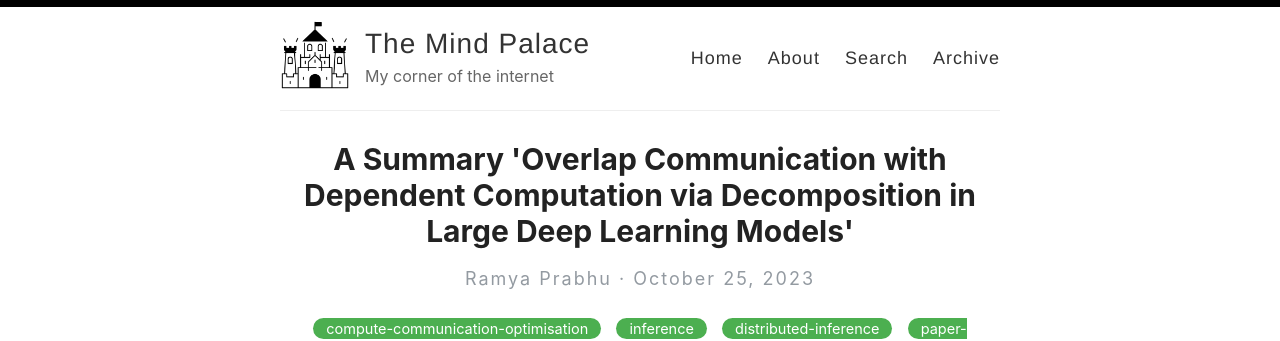
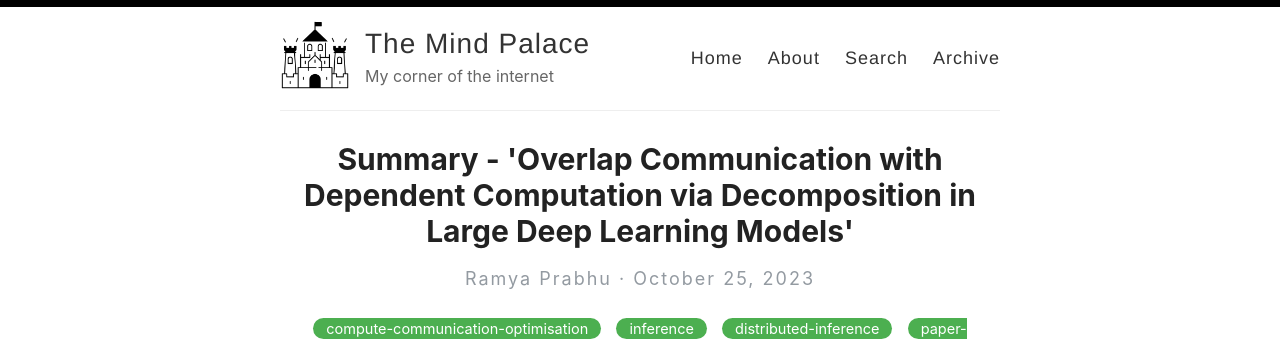
Before and after one commit to The-Mind-Palace/The-Mind-Palace.github.io, a Jekyll site: the page built from _posts/2023-10-25-google-comm-paper-ASPLOS23-spring.md, in a window 1280 px wide and 900 px high. Shown: the top 341 px of the window. Built offline with Jekyll 4.4.1, drawn with Linux system fonts in a browser that asks for light colours.

Commit message:
small changes

```diff
--- a/_posts/2023-10-25-google-comm-paper-ASPLOS23-spring.md
+++ b/_posts/2023-10-25-google-comm-paper-ASPLOS23-spring.md
@@ -1,6 +1,6 @@
 ---
 layout: post
-title: A Summary 'Overlap Communication with Dependent Computation via Decomposition in Large Deep Learning Models'
+title: Summary - 'Overlap Communication with Dependent Computation via Decomposition in Large Deep Learning Models'
 categories: [compute-communication-optimisation, inference, distributed-inference, paper-summaries]
 ---
 
```
